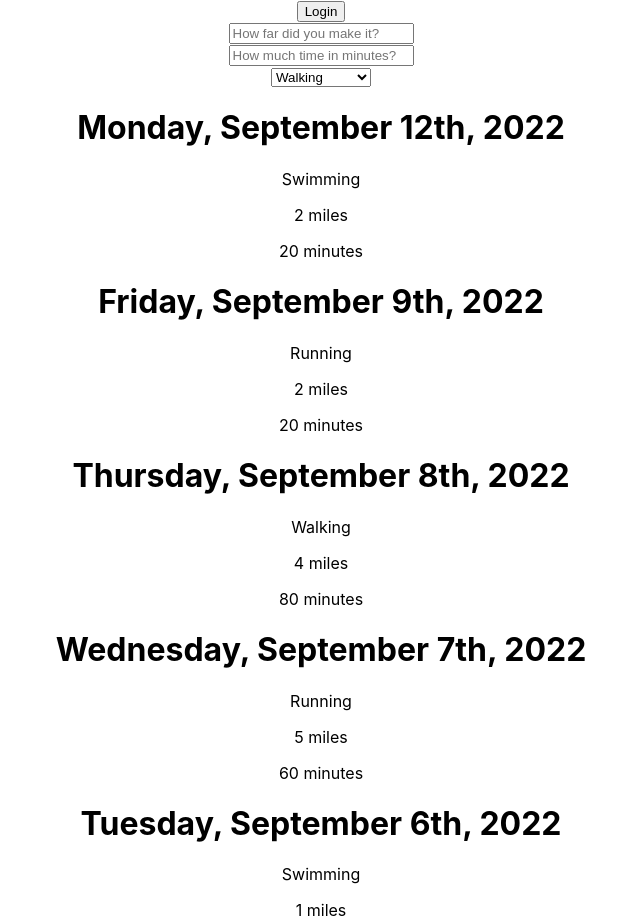
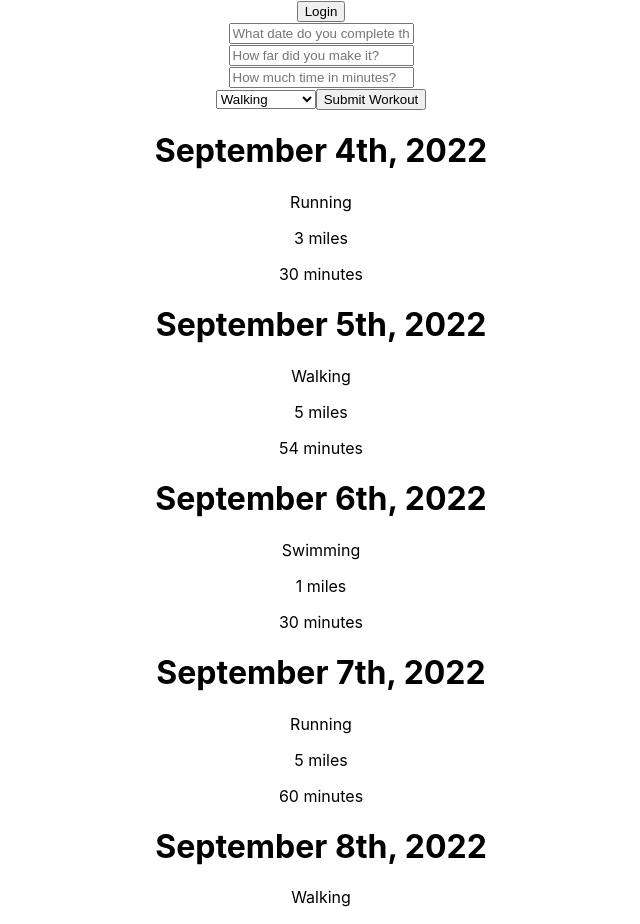
Before and after one commit to kennethlatour/Victory-React-Project, a React (Create React App) app in the folder flatness-app/: page / in a window 1280 px wide. Shown: the top 924 px of the page, without its empty margins (319-959 px from the left). Built offline with nearby package versions, Linux system fonts and the light colour scheme; data requests are answered from the project's data file.

Commit message:
Form is wired but needs refactoring

```diff
--- a/flatness-app/db.json
+++ b/flatness-app/db.json
@@ -1,56 +1,53 @@
 {
-    "workouts" :[{
-        "id" : 1,
-        "date" :  "Monday, September 12th, 2022",
-        "workoutType" : "Swimming",
-        "distance" : 2,
-        "timeSpent" : 20
-
-    },
-    {   "id" : 2,
-        "date" :  "Friday, September 9th, 2022",
-        "workoutType" : "Running",
-        "distance" : 2,
-        "timeSpent" : 20
+  "workouts": [
+    {
+      "id": 1,
+      "date": "September 4th, 2022",
+      "workoutType": "Running",
+      "distance": 3,
+      "timeSpent": 30
     },
     {
-         "id" : 3,
-        "date" :  "Thursday, September 8th, 2022",
-        "workoutType" : "Walking",
-        "distance" : 4,
-         "timeSpent" : 80
-    },
-    {     "id" : 4,
-         "date" :  "Wednesday, September 7th, 2022",
-         "workoutType" : "Running",
-         "distance" : 5,
-         "timeSpent" : 60
-
+      "id": 2,
+      "date": "September 5th, 2022",
+      "workoutType": "Walking",
+      "distance": 5,
+      "timeSpent": 54
     },
     {
-        "id" : 5,
-        "date" :  "Tuesday, September 6th, 2022",
-        "workoutType" : "Swimming",
-        "distance" : 1,
-        "timeSpent" : 30
+      "id": 3,
+      "date": "September 6th, 2022",
+      "workoutType": "Swimming",
+      "distance": 1,
+      "timeSpent": 30
     },
     {
-        "id" : 6,
-        "date" :  "Monday, September 5th, 2022",
-        "workoutType" : "Walking",
-        "distance" : 5,
-        "timeSpent" : 54
-
-
+      "id": 4,
+      "date": "September 7th, 2022",
+      "workoutType": "Running",
+      "distance": 5,
+      "timeSpent": 60
     },
     {
-        "id" : 7,
-        "date" :  "Sunday, September 4th, 2022",
-        "workoutType" : "Running",
-        "distance" : 3,
-        "timeSpent" : 30
-
+      "id": 5,
+      "date": "September 8th, 2022",
+      "workoutType": "Walking",
+      "distance": 4,
+      "timeSpent": 80
+    },
+    {
+      "id": 6,
+      "date": "September 9th, 2022",
+      "workoutType": "Running",
+      "distance": 2,
+      "timeSpent": 20
+    },
+    {
+      "id": 7,
+      "date": "September 12th, 2022",
+      "workoutType": "Swimming",
+      "distance": 2,
+      "timeSpent": 20
     }
-
-    ]
+  ]
 }
--- a/flatness-app/src/components/App.js
+++ b/flatness-app/src/components/App.js
@@ -9,21 +9,34 @@ import '../App.css';
 function App() {
 const [workouts, setWorkouts] = useState([])
 
+
+
 useEffect(() =>{
 fetch("http://localhost:3000/workouts")
 .then((r) => r.json())
 .then ((data) => setWorkouts(data))
 }, [])
 
-console.log(workouts)
+function handleSubmit(newWorkout){
+  const options = {
+    method: "POST",
+    headers : {
+      "Content-Type" : "application/json"
+    },
+    body : JSON.stringify(newWorkout)
+}
+fetch('http://localhost:3000/workouts', options )
+.then((r) => r.json())
+.then(data => console.log(data))
 
-
+setWorkouts(...workouts, newWorkout)
+}
 
   return (
     <div className="App">
 
       <Header />
-      <WorkoutForm />
+      <WorkoutForm  onSubmit={handleSubmit}/>
       <WorkoutContainer workouts ={workouts}/>
     </div>
   );
--- a/flatness-app/src/components/WorkoutForm.js
+++ b/flatness-app/src/components/WorkoutForm.js
@@ -1,19 +1,63 @@
+import React, {useState} from "react"
 
+function WorkoutForm({ onSubmit}){
+    const [distance, setDistance] =useState('')
+    const [time, setTime] = useState('')
+    const [exercise, setExercise] = useState('')
+    const [date, setDate] = useState('')
 
-function WorkoutForm(){
+function handleDateChange(e){
+    e.preventDefault()
+    setDate(e.target.value)
+}
 
+function handleDistanceChange(e){
+    e.preventDefault()
+    setDistance(e.target.value)
+}
 
+function handleTimeChange(e){
+    e.preventDefault()
+    setTime(e.target.value)
+}
+
+function handleExerciseChange(e){
+    e.preventDefault(e)
+    setExercise(e.target.value)
+}
 
 
 return (
-<form>
+<form onSubmit={()=>{
+    const newWorkout ={
+        id : "",
+        date : date,
+        distance : distance,
+        timeSpent: time,
+        workoutType: exercise
+    }
+    onSubmit(newWorkout)
+    }
+}>
+
 <div className="form-entry">
+<div className="col-5">
+        <input
+        className="form-control"
+        type = "text"
+        name ="date"
+        placeholder = "What date do you complete this workout?"
+        value={date}
+        onChange={handleDateChange}
+/></div>
     <div className="col-5">
         <input
         className="form-control"
         type = "text"
         name ="distance"
         placeholder = "How far did you make it?"
+        value={distance}
+        onChange={handleDistanceChange}
 />
   </div>
     <div className="col-5">
@@ -22,9 +66,11 @@ return (
         type = "text"
         name ="time"
         placeholder = "How much time in minutes?"
+        value={time}
+        onChange={handleTimeChange}
 />
 </div>
-<select className ="form-control" name="exercise">
+<select className ="form-control" name="exercise" value={exercise} onChange={handleExerciseChange}>
     <option value= "Walking">Walking</option>
     <option value= "Running">Running</option>
     <option value="Swimming">Swimming</option>
@@ -32,6 +78,7 @@ return (
     <option value= "Rollerblading">Rollerblading</option>
 
             </select>
+            <button>Submit Workout</button>
     </div>
 </form>
 )
```
